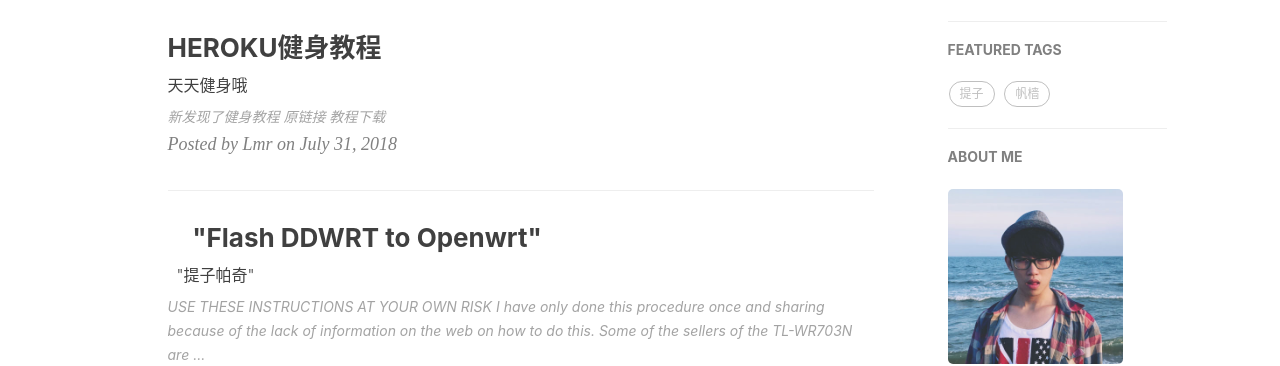
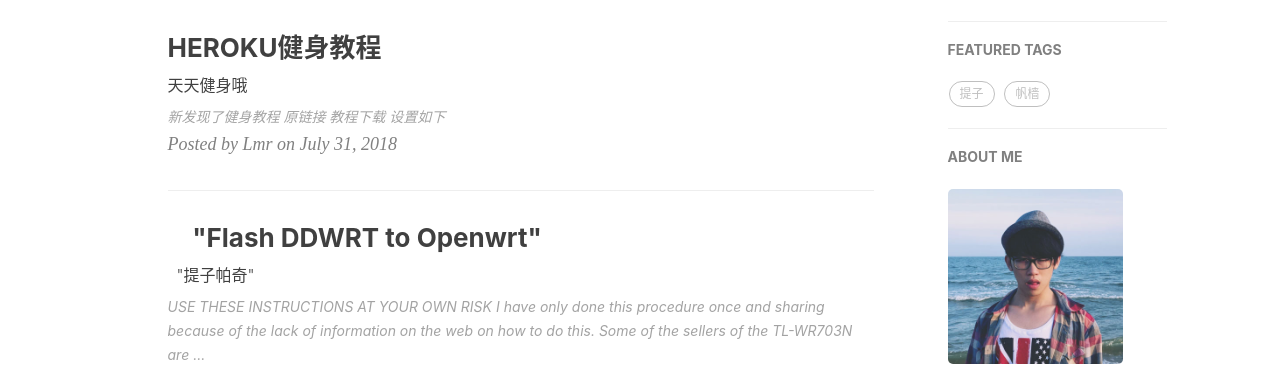
Before and after one commit to bodhisky/fayuu-win-jekyll, a Jekyll site: the page built from index.html, in a window 1280 px wide and 900 px high. Shown: the part 437-803 px from the top of the window. Built offline with Jekyll 4.4.1, drawn with Linux system fonts in a browser that asks for light colours; nearby versions of some CDN libraries; the list of posts is cut into pages by our own code; comment, search, counter and statistics services are not loaded.

Commit message:
Update 2018-07-31-heroku-excise.markdown

```diff
--- a/_posts/2018-07-31-heroku-excise.markdown
+++ b/_posts/2018-07-31-heroku-excise.markdown
@@ -19,4 +19,9 @@ tags:
 
 [教程下载](http://cdn.fayuu.win/天天健身.zip)
 
-![密码](https://cdn.fayuu.win//hw-pw.png)
+![密码](https://cdn.fayuu.win/hw-pw.png)
+
+## 设置如下
+
+
+![设置](https://cdn.fayuu.win/ss-h-setting.png)
```
